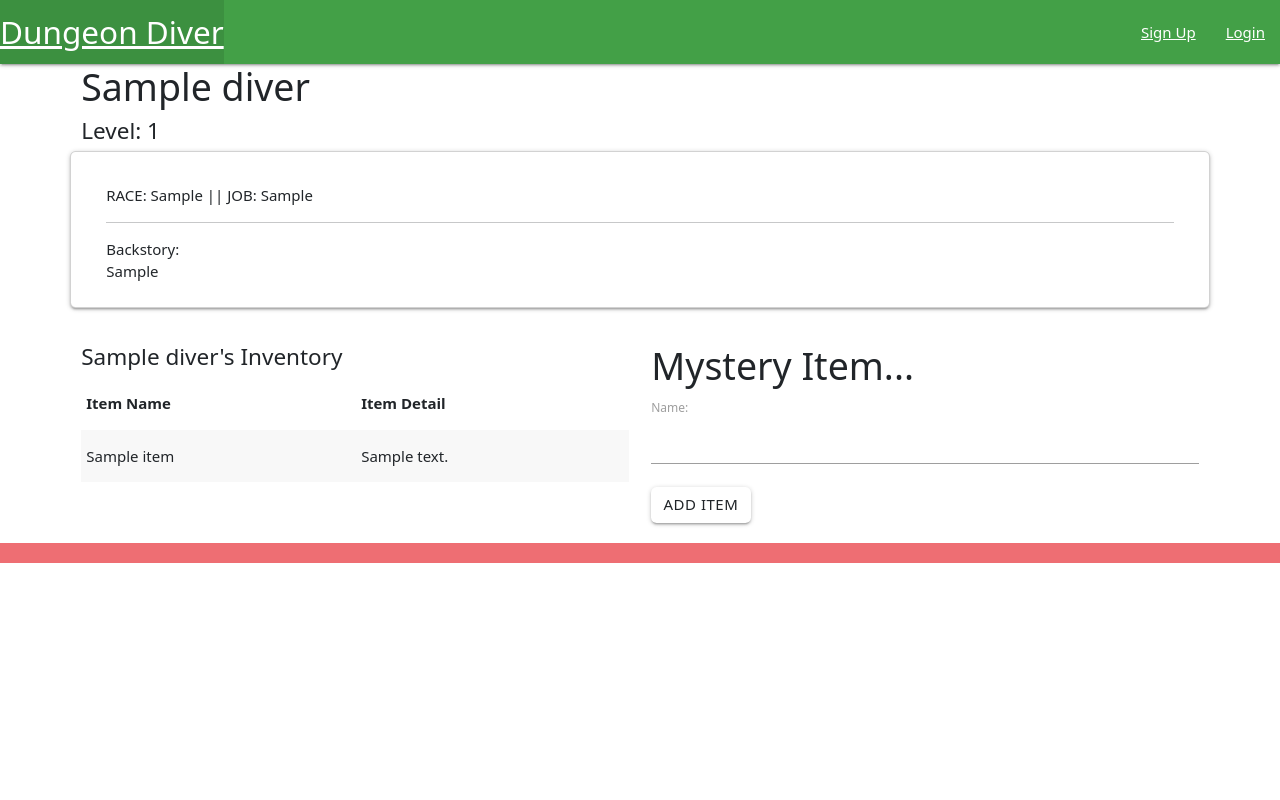
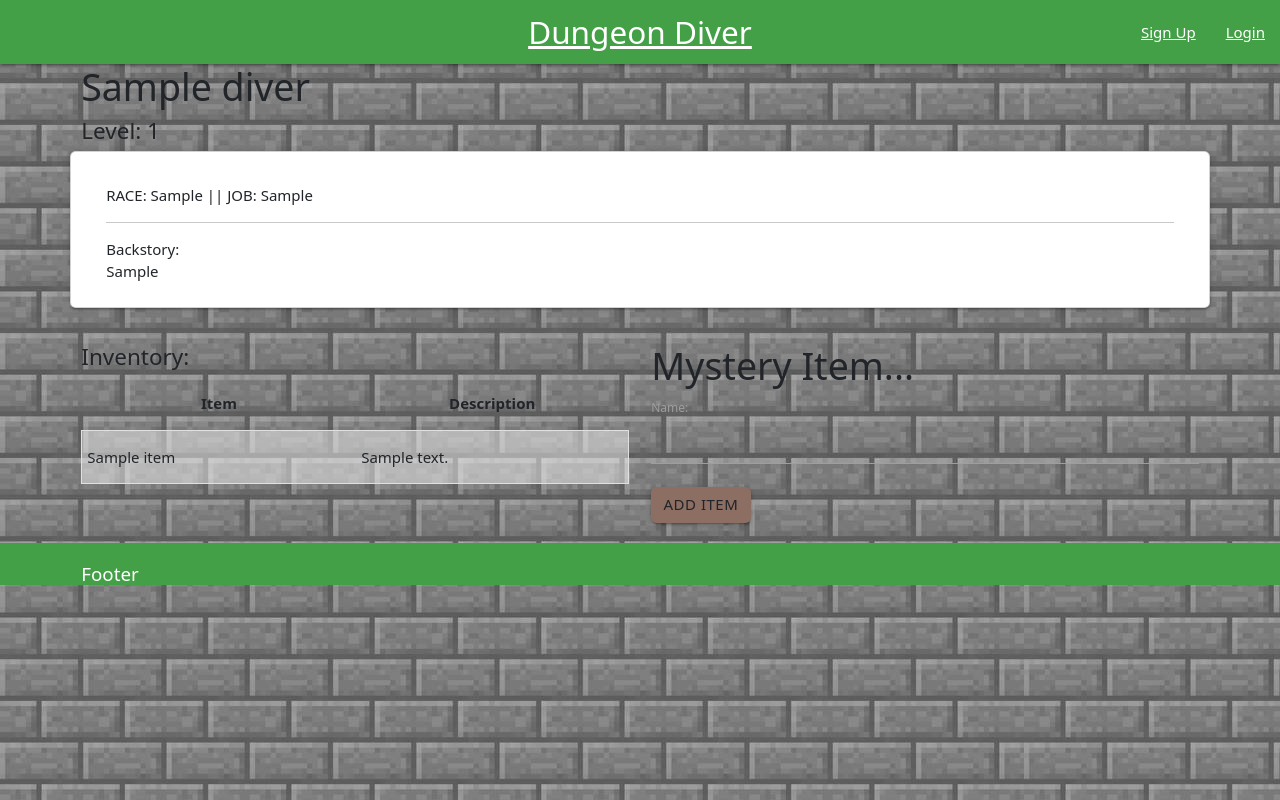
Before and after one commit to redroguea1/DungeonDiver, a Django app: page /divers/1/ in a window 1280 px wide. Run offline with Django 4.2, Linux system fonts and the light colour scheme; tables that the repository leaves empty hold one stand-in row (values such as "Sample post").

Commit message:
styling and moving to AWS

```diff
--- a/dungeondiver/settings.py
+++ b/dungeondiver/settings.py
@@ -127,6 +127,7 @@ STATIC_URL = 'static/'
 LOGIN_REDIRECT_URL = '/divers/'
 LOGOUT_REDIRECT_URL = '/'
 STATIC_ROOT = os.path.join(BASE_DIR, 'staticfiles')
+STATICFILES_DIRS=[os.path.join(BASE_DIR, 'static')]
 
 
 # Default primary key field type
--- a/main_app/templates/base.html
+++ b/main_app/templates/base.html
@@ -7,16 +7,15 @@
   <meta http-equiv="X-UA-Compatible" content="ie=edge">
   <title>Dungeon Diver</title>
   <link rel="stylesheet" href="https://cdnjs.cloudflare.com/ajax/libs/materialize/1.0.0/css/materialize.min.css">
+  <link href="https://cdn.jsdelivr.net/npm/bootstrap@5.3.0-alpha3/dist/css/bootstrap.min.css" rel="stylesheet" integrity="sha384-KK94CHFLLe+nY2dmCWGMq91rCGa5gtU4mk92HdvYe+M/SXH301p5ILy+dN9+nJOZ" crossorigin="anonymous">
   <link rel="stylesheet" type="text/css" href="{% static 'css/style.css' %}">
-  <link href="https://cdn.jsdelivr.net/npm/bootstrap@5.3.0-alpha3/dist/css/bootstrap.min.css" rel="stylesheet" integrity="sha384-KK94CHFLLe+nY2dmCWGMq91rCGa5gtU4mk92HdvYe+M/SXH301p5ILy+dN9+nJOZ" crossorigin="anonymous">
+
 </head>
-<body>
+<body id="bg" style="background-image: url('{% static 'img/elbarnzo.jpeg'%}')">
   <header class="navbar-fixed">
     <nav class="green darken-1">
       <div class="nav-wrapper">
-        <ul>
-          <li><a href="/" class="left brand-logo">Dungeon Diver </a></li>
-        </ul>
+        <a href="/" class="brand-logo center">Dungeon Diver</a>
         <ul class="right">
             <!-- {% if user.is_authenticated %} -->
             <li><a href="{% url 'diver_create' %}">Create Diver</a></li>
@@ -34,8 +33,12 @@
     {% block content %}
     {% endblock %}
   </main>
-  <footer class="page-footer">
-    <div class="right">Footer... &nbsp;</div>
+  <footer class="page-footer green darken-1">
+    <div class="container">
+        <div classs="col l6 s12">
+        <h5>Footer</h5>
+        </div>
+    </div>
   </footer>
 </body>
 </html>
--- a/main_app/templates/divers/detail.html
+++ b/main_app/templates/divers/detail.html
@@ -1,11 +1,11 @@
 {% extends 'base.html' %}
 {% load materializecss %}
-
+{% load static %}
 {% block content %}
 
-
+<div class="">
 <h1>{{ diver.name }}</h1><h4> Level: {{ diver.level }}</h4>
-
+</div>
 <!-- first row -->
 <div class="row">
     <div class="card">
@@ -22,16 +22,16 @@
 <!-- 2nd row with items search and diver.items -->
 <div class="row">
     <div class="col s6">
-        <h4>{{ diver.name }}'s Inventory</h4>
+        <h4>Inventory:</h4>
         {% if diver.item_set.all %}
         <table class="striped">
-          <thead>
+          <thead class="text center">
             <tr>
-              <th>Item Name</th>
-              <th>Item Detail</th>
+              <th>Item</th>
+              <th>Description</th>
             </tr>
           </thead>
-          <tbody>
+          <tbody class="collection overflow-y">
             {% for item in diver.item_set.all %}
             <tr>
               <td>{{item.name}}</td>
@@ -50,7 +50,7 @@
             {% csrf_token %}
             <!-- Render the inputs -->
             {{ item_form.as_p }}
-            <input type="submit" class="btn" value="Add Item">
+            <input type="submit" class="btn brown lighten-1" value="Add Item">
         </form>
     </div>
 </div>
```
Also changed, not shown: main_app/static/style.css (+33 -1 lines), main_app/templates/divers/index.html (+6 -6 lines), main_app/static/img/elbarnzo.jpeg (added).
